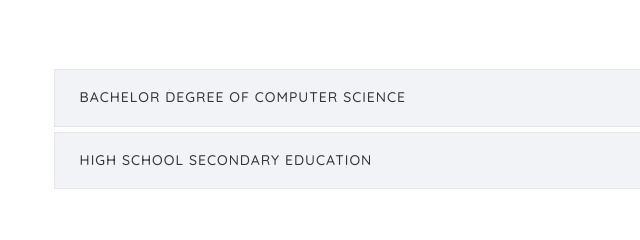
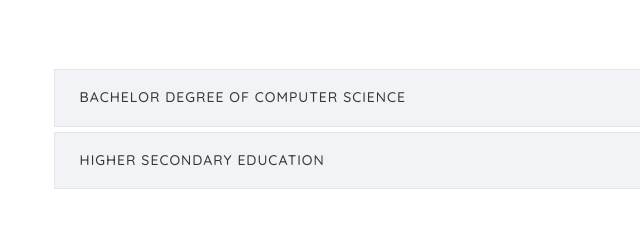
Before and after one commit to SyedTanseer/Portfolio, a plain HTML site: page index.html in a window 1280 px wide. Shown: the part 2900-3140 px from the top of the page, 338-978 px from the left. Drawn offline with nearby package versions, Linux system fonts and the light colour scheme; files whose address does not match are found by name; a web font is replaced by a local one.

Commit message:
Update index.html

```diff
--- a/index.html
+++ b/index.html
@@ -372,7 +372,7 @@
 									<div class="panel panel-default">
 									    <div class="panel-heading" role="tab" id="headingFive">
 									        <h4 class="panel-title">
-									            <a class="collapsed" data-toggle="collapse" data-parent="#accordion" href="#collapseFive" aria-expanded="false" aria-controls="collapseFive">High School Secondary Education
+									            <a class="collapsed" data-toggle="collapse" data-parent="#accordion" href="#collapseFive" aria-expanded="false" aria-controls="collapseFive">Higher Secondary Education
 									            </a>
 									        </h4>
 									    </div>
```
